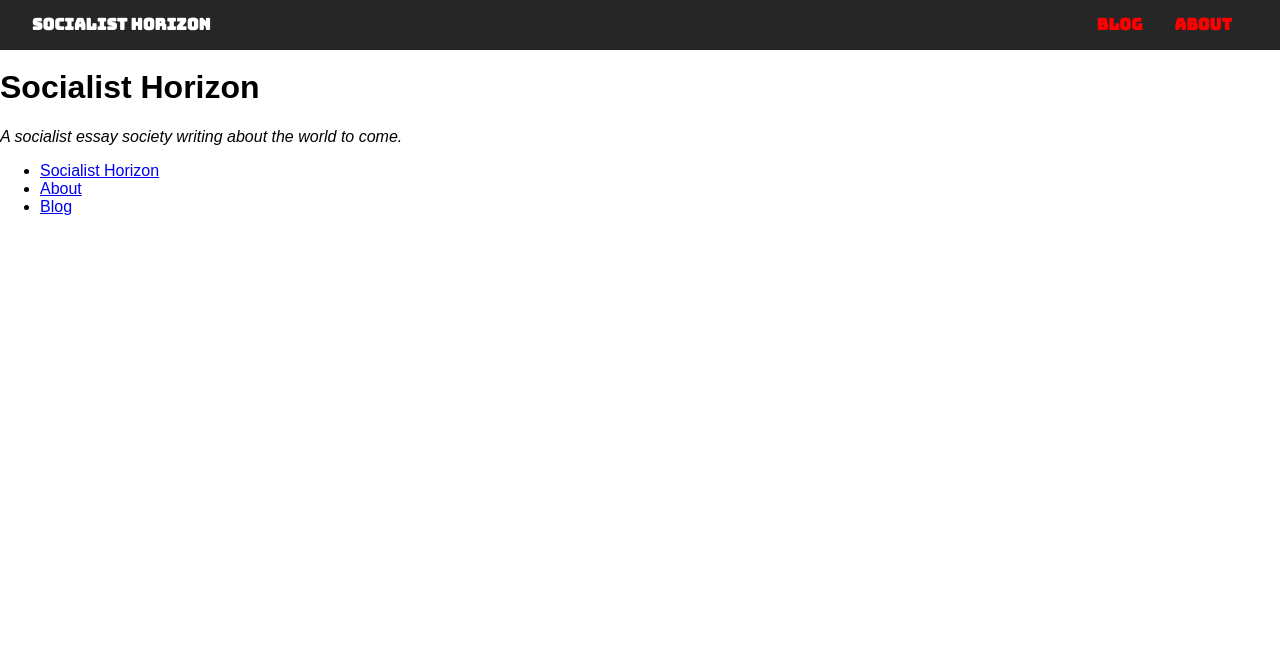
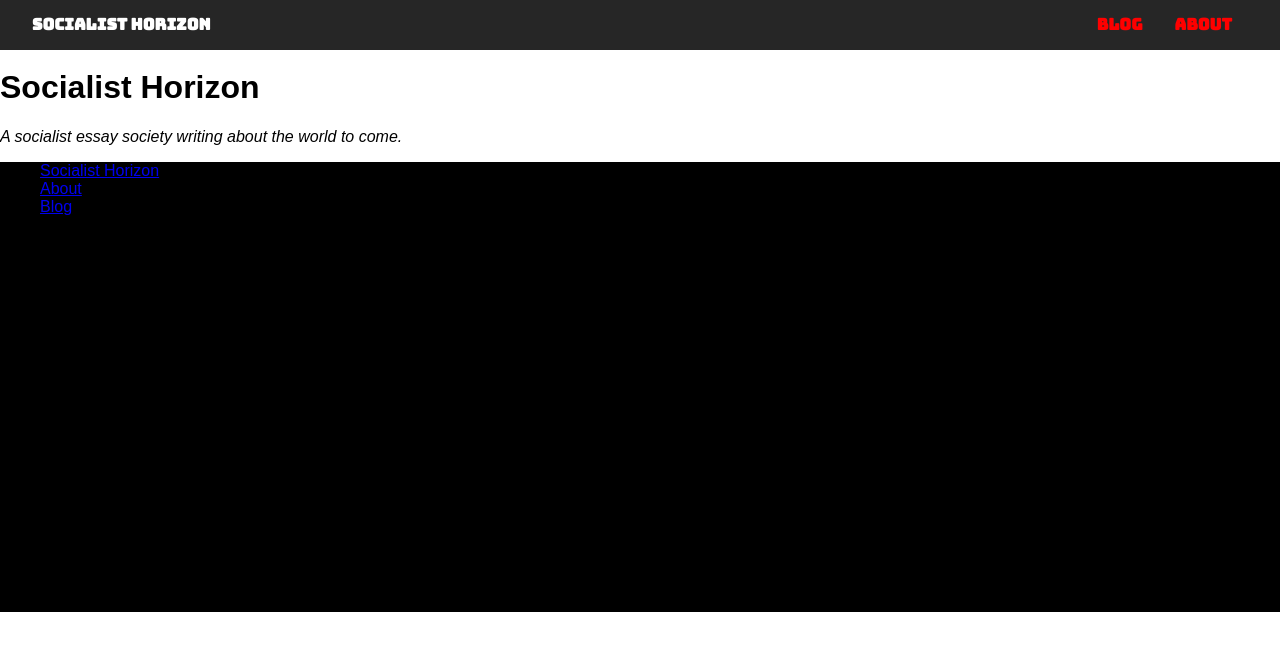
Before and after one commit to socialisthorizon/socialisthorizon.github.io, a Jekyll site: the page built from index.md, in a window 1280 px wide. Shown: the top 651 px of the page. Built offline with Jekyll 4.4.1, drawn with Linux system fonts in a browser that asks for light colours; some web fonts are replaced.

Commit message:
Set up footer more

```diff
--- a/_includes/footer.html
+++ b/_includes/footer.html
@@ -2,9 +2,7 @@
 <footer class="footer">
 	<ul class="footer__content-wrapper">
 		<li class="footer__link--name"><a href="{{ site.url }}">Socialist Horizon</a></li>
-		<div class="footer__link-wrapper">
-			<li class="footer__link"><a href="{{ '/about' | relative_url }}">About</a></li>
-			<li class="footer__link"><a href="{{ '/blog' | relative_url }}">Blog</a></li>
-		</div>
+		<li class="footer__link--about"><a href="{{ '/about' | relative_url }}">About</a></li>
+		<li class="footer__link--blog"><a href="{{ '/blog' | relative_url }}">Blog</a></li>
 	</ul>
 </footer>
--- a/assets/css/_sass/_nav/_footer.scss
+++ b/assets/css/_sass/_nav/_footer.scss
@@ -1,9 +1,11 @@
 .footer {
-
+	height: 50vh;
+	width: 100%;
+	background-color: black;
 }
 
 .footer__content-wrapper {
-
+	display: grid;
 }
 
 .footer__link--name {
@@ -14,10 +16,10 @@
 
 }
 
-.footer__link {
+.footer__link--about {
 
 }
 
-.footer__link {
+.footer__link--blog {
 
 }
```
